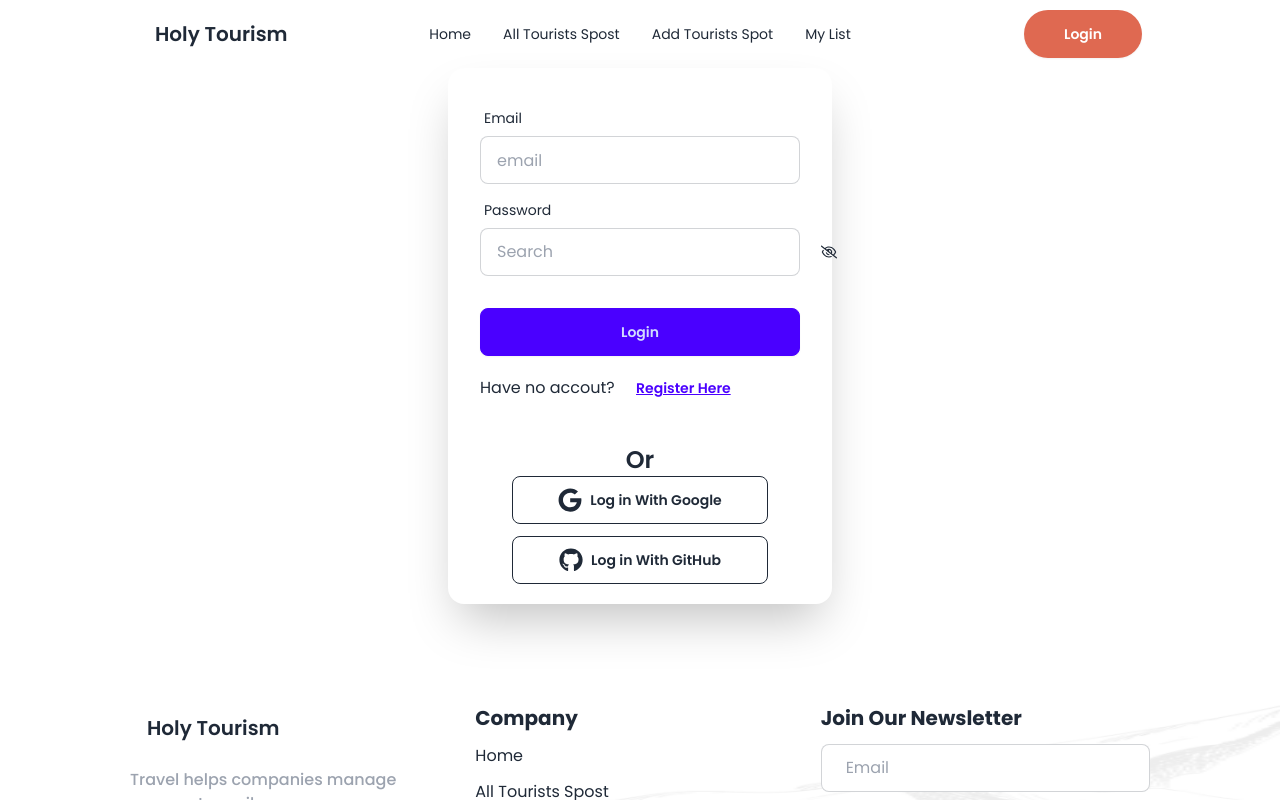
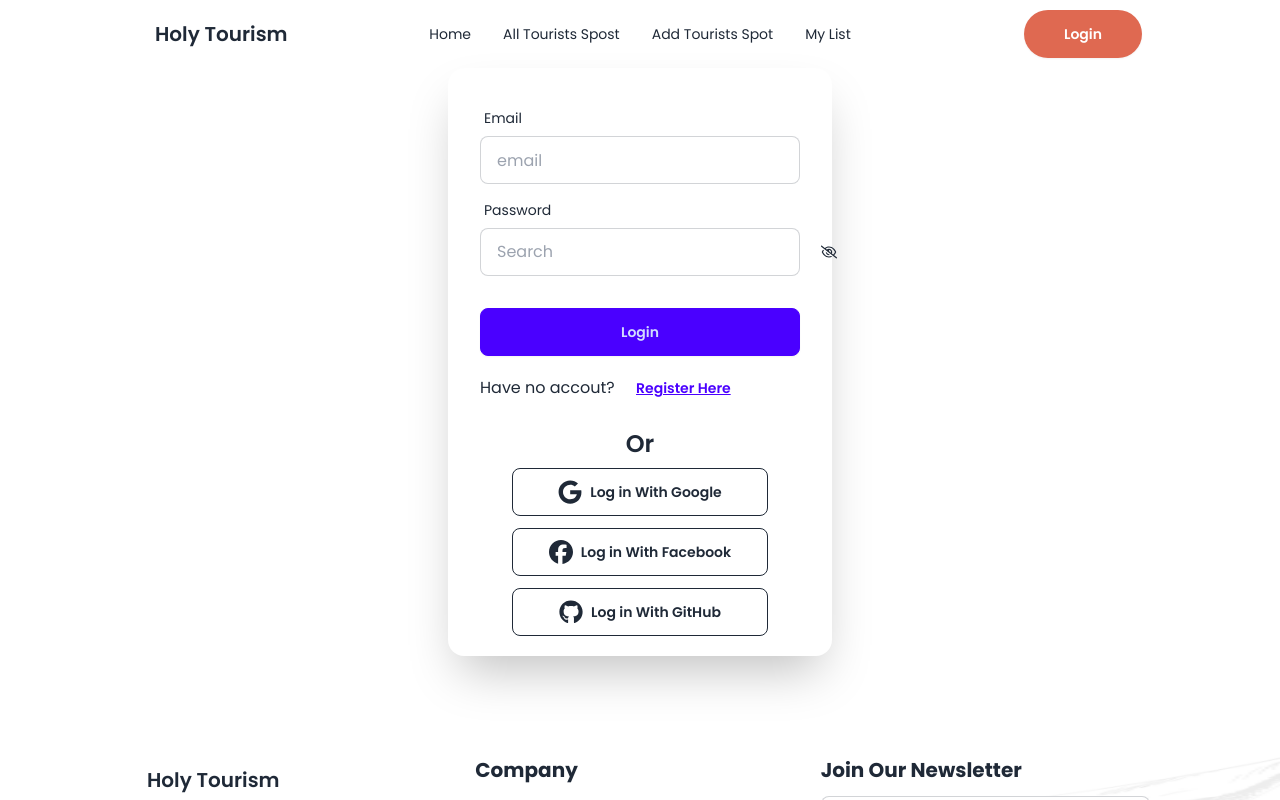
Before and after one commit to Jahid1987/holy-tourism-client, a React (Vite) app: page /login in a window 1280 px wide. Shown: the top 800 px of the page. Built offline with nearby package versions, Linux system fonts and the light colour scheme; no server answers.

Commit message:
github, facebook login done

```diff
--- a/src/Components/PrivateRoute.jsx
+++ b/src/Components/PrivateRoute.jsx
@@ -1,15 +1,17 @@
-import { Navigate } from "react-router-dom/dist";
+import { Navigate, useLocation } from "react-router-dom";
 import useAuth from "../CustomHooks/useAuth";
 import PropTypes from "prop-types";
 const PrivateRoute = ({ children }) => {
   const { user, isLoading } = useAuth();
+  const location = useLocation();
+
   if (isLoading) {
     return <p>Loading ...</p>;
   }
   if (user) {
     return children;
   } else {
-    return <Navigate to="/login"></Navigate>;
+    return <Navigate state={location.pathname} to="/login"></Navigate>;
   }
 };
 PrivateRoute.propTypes = {
--- a/src/Components/TouristSpots.jsx
+++ b/src/Components/TouristSpots.jsx
@@ -1,6 +1,7 @@
 import { useEffect } from "react";
 import { useState } from "react";
 import Card from "./Card";
+import { Link } from "react-router-dom/dist";
 
 const TouristSpots = () => {
   const [spots, setSpots] = useState([]);
@@ -19,11 +20,26 @@ const TouristSpots = () => {
           Our Trending Tour Packages
         </h2>
       </div>
-      <div className="grid gap-3 px-1 xl:px-0 grid-cols-1 md:grid-cols-2 lg:grid-cols-3">
-        {spots.map((spot) => (
-          <Card key={spot._id} spot={spot}></Card>
-        ))}
-      </div>
+      {/* showing all 6 items  */}
+      {spots.length > 0 ? (
+        <div className="grid gap-3 px-1 xl:px-0 grid-cols-1 md:grid-cols-2 lg:grid-cols-3">
+          {spots.slice(0, 6).map((spot) => (
+            <Card key={spot._id} spot={spot}></Card>
+          ))}
+        </div>
+      ) : (
+        <p>Loading ...</p>
+      )}
+      {/* showing show all button  */}
+      {spots.length > 6 && (
+        <div className=" w-full md:w-2/3 lg:w-1/3 mx-auto text-center my-5 md:my-10">
+          <Link to="/spots">
+            <button className="btn btn-sm md:btn-md rounded-full border-none bg-[#DF6951] font-light text-white">
+              <span className="px-3">Show All</span>
+            </button>
+          </Link>
+        </div>
+      )}
     </div>
   );
 };
--- a/src/Context/AuthProvider.jsx
+++ b/src/Context/AuthProvider.jsx
@@ -9,6 +9,8 @@ import {
   signInWithEmailAndPassword,
   GoogleAuthProvider,
   signInWithPopup,
+  GithubAuthProvider,
+  FacebookAuthProvider,
 } from "firebase/auth";
 const AuthProvider = ({ children }) => {
   const [user, setUser] = useState(null);
@@ -16,6 +18,8 @@ const AuthProvider = ({ children }) => {
 
   // social media providers
   const googleProvider = new GoogleAuthProvider();
+  const githubProvider = new GithubAuthProvider();
+  const facebookProvider = new FacebookAuthProvider();
   // signing in user
   function signInUser(email, password) {
     setIsLoading(true);
@@ -39,6 +43,19 @@ const AuthProvider = ({ children }) => {
     setIsLoading(true);
     return signInWithPopup(auth, googleProvider);
   }
+
+  // signing with gitHub
+  function signInWithGitHub() {
+    setIsLoading(true);
+    return signInWithPopup(auth, githubProvider);
+  }
+
+  // signing with facebook
+  function signInWithFacebook() {
+    setIsLoading(true);
+    return signInWithPopup(auth, facebookProvider);
+  }
+
   // observe the user
   useEffect(() => {
     const unsubscribe = onAuthStateChanged(auth, (currentUser) => {
@@ -56,6 +73,8 @@ const AuthProvider = ({ children }) => {
     registerWithEmailPass,
     updateUserProfile,
     registerUserWithGoogle,
+    signInWithGitHub,
+    signInWithFacebook,
   };
   return (
     <AuthContext.Provider value={authInfo}>{children}</AuthContext.Provider>
--- a/src/Pages/Login.jsx
+++ b/src/Pages/Login.jsx
@@ -1,5 +1,11 @@
 import { Link, useNavigate, useLocation } from "react-router-dom";
-import { FaGithub, FaGoogle, FaRegEye, FaRegEyeSlash } from "react-icons/fa6";
+import {
+  FaFacebook,
+  FaGithub,
+  FaGoogle,
+  FaRegEye,
+  FaRegEyeSlash,
+} from "react-icons/fa6";
 import { useForm } from "react-hook-form";
 import { toast } from "react-toastify";
 import { useState } from "react";
@@ -7,7 +13,12 @@ import useAuth from "../CustomHooks/useAuth";
 import auth from "../Firebse/firebase.config";
 
 const Login = () => {
-  const { signInUser, registerUserWithGoogle, signInWithGitHub } = useAuth();
+  const {
+    signInUser,
+    registerUserWithGoogle,
+    signInWithGitHub,
+    signInWithFacebook,
+  } = useAuth();
   const [isPassword, setIsPassword] = useState(true);
   const location = useLocation();
   const {
@@ -50,9 +61,20 @@ const Login = () => {
     }
   }
 
+  // sign in with gitHub
+  async function handleSignInWithFacebook() {
+    try {
+      await signInWithFacebook();
+      toast.success(`Welcome to Holy Tourism`);
+      navigate(`${location.state || "/"}`);
+    } catch (error) {
+      toast.error("Your credentials wrong!");
+    }
+  }
+
   return (
     <div className="card mx-auto mb-5 shrink-0 w-full max-w-sm shadow-2xl bg-base-100">
-      <form onSubmit={handleSubmit(handleSignIn)} className="card-body">
+      <form onSubmit={handleSubmit(handleSignIn)} className="card-body -mb-4">
         <div className="form-control">
           <label className="label">
             <span className="label-text">Email</span>
@@ -101,7 +123,7 @@ const Login = () => {
         </p>
       </form>
 
-      <h3 className="text-2xl text-center font-semibold">Or</h3>
+      <h3 className="text-2xl text-center font-semibold mb-2">Or</h3>
       <div className="mx-auto mb-5 text-center space-y-3 flex flex-col w-2/3">
         <button
           onClick={handleSignInWithGoogle}
@@ -109,6 +131,13 @@ const Login = () => {
         >
           <FaGoogle className="text-2xl" />
           Log in With Google
+        </button>
+        <button
+          onClick={handleSignInWithFacebook}
+          className="btn btn-outline w-full"
+        >
+          <FaFacebook className="text-2xl" />
+          Log in With Facebook
         </button>
         <button
           onClick={handleSignInWithGitHub}
--- a/src/routers/routers.jsx
+++ b/src/routers/routers.jsx
@@ -39,7 +39,11 @@ const router = createBrowserRouter([
       },
       {
         path: "/list",
-        element: <MyList></MyList>,
+        element: (
+          <PrivateRoute>
+            <MyList></MyList>
+          </PrivateRoute>
+        ),
       },
       {
         path: "/login",
```
